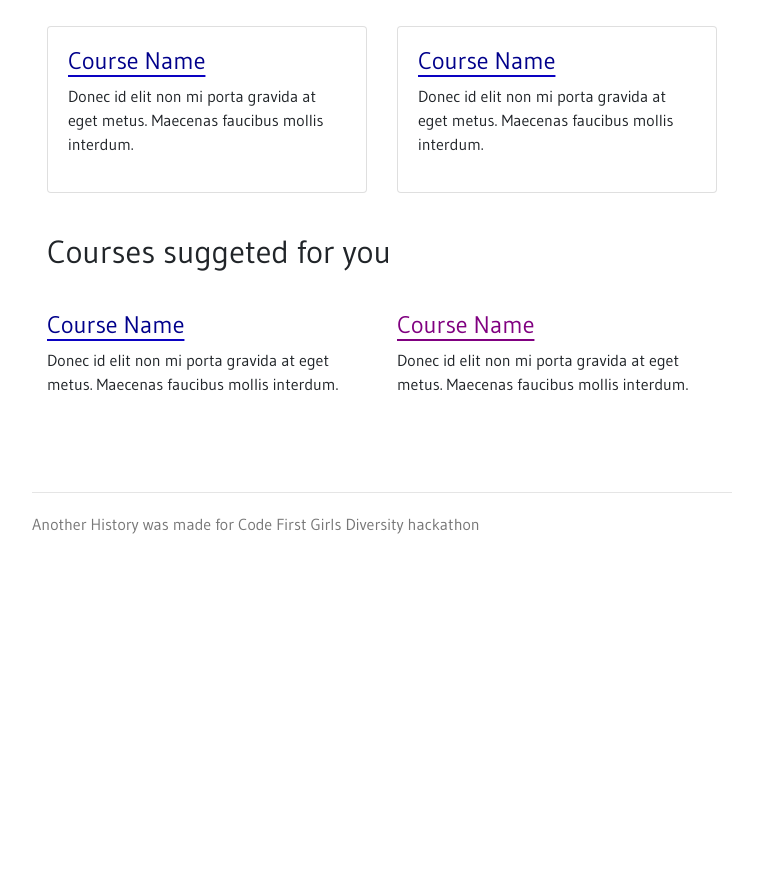
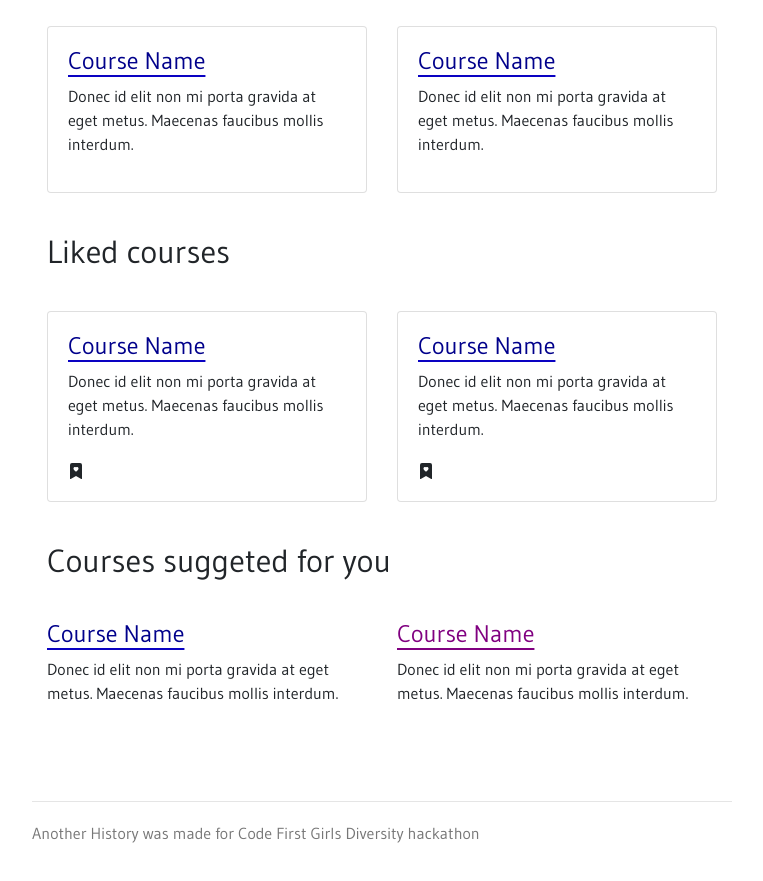
Before and after one commit to CFG-Diversity-Hack-Team5/another-history-app, a Python web app: template main/templates/login.html in a window 1280 px wide. Shown: the part 501-1382 px from the top of the page, without its empty margins (258-1021 px from the left). Before the commit the page ends 1035 px from the top, so only its background shows below. Run offline with Jinja, Linux system fonts and the light colour scheme; the template is opened without the code that fills it, so the values that code supplies are empty; some libraries are stand-ins or nearby versions.

Commit message:
Liked courses added

```diff
--- a/main/templates/login.html
+++ b/main/templates/login.html
@@ -80,6 +80,35 @@
         </div>
       </div>
 
+      <div class="container heading">
+        <h2>Liked courses</h2>
+      </div>
+
+      <div class="row marketing">
+        <div class="col-lg-6">
+          <div class="card">
+            <div class="card-body">
+              <h4><a href="course.html">Course Name</a></h4>
+              <p>Donec id elit non mi porta gravida at eget metus. Maecenas faucibus mollis interdum.</p>
+              <svg width="1em" height="1em" viewBox="0 0 16 16" class="bi bi-bookmark-heart-fill" fill="currentColor" xmlns="http://www.w3.org/2000/svg">
+                <path fill-rule="evenodd" d="M4 0a2 2 0 0 0-2 2v13.5a.5.5 0 0 0 .74.439L8 13.069l5.26 2.87A.5.5 0 0 0 14 15.5V2a2 2 0 0 0-2-2H4zm4 4.41c1.387-1.425 4.854 1.07 0 4.277C3.146 5.48 6.613 2.986 8 4.412z"/>
+              </svg>
+            </div>
+          </div>
+        </div>
+        <div class="col-lg-6">
+          <div class="card">
+            <div class="card-body">
+              <h4><a href="course.html">Course Name</a></h4>
+              <p>Donec id elit non mi porta gravida at eget metus. Maecenas faucibus mollis interdum.</p>
+              <svg width="1em" height="1em" viewBox="0 0 16 16" class="bi bi-bookmark-heart-fill" fill="currentColor" xmlns="http://www.w3.org/2000/svg">
+                <path fill-rule="evenodd" d="M4 0a2 2 0 0 0-2 2v13.5a.5.5 0 0 0 .74.439L8 13.069l5.26 2.87A.5.5 0 0 0 14 15.5V2a2 2 0 0 0-2-2H4zm4 4.41c1.387-1.425 4.854 1.07 0 4.277C3.146 5.48 6.613 2.986 8 4.412z"/>
+              </svg>
+            </div>
+          </div>
+        </div>
+      </div>
+
 
 
 
```
